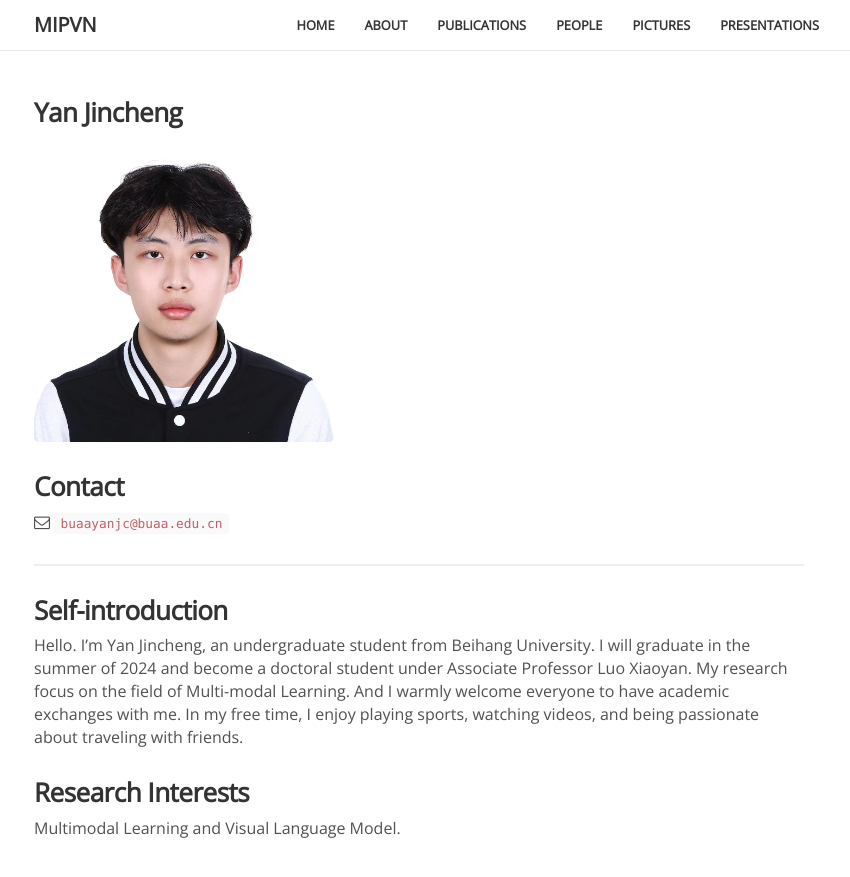
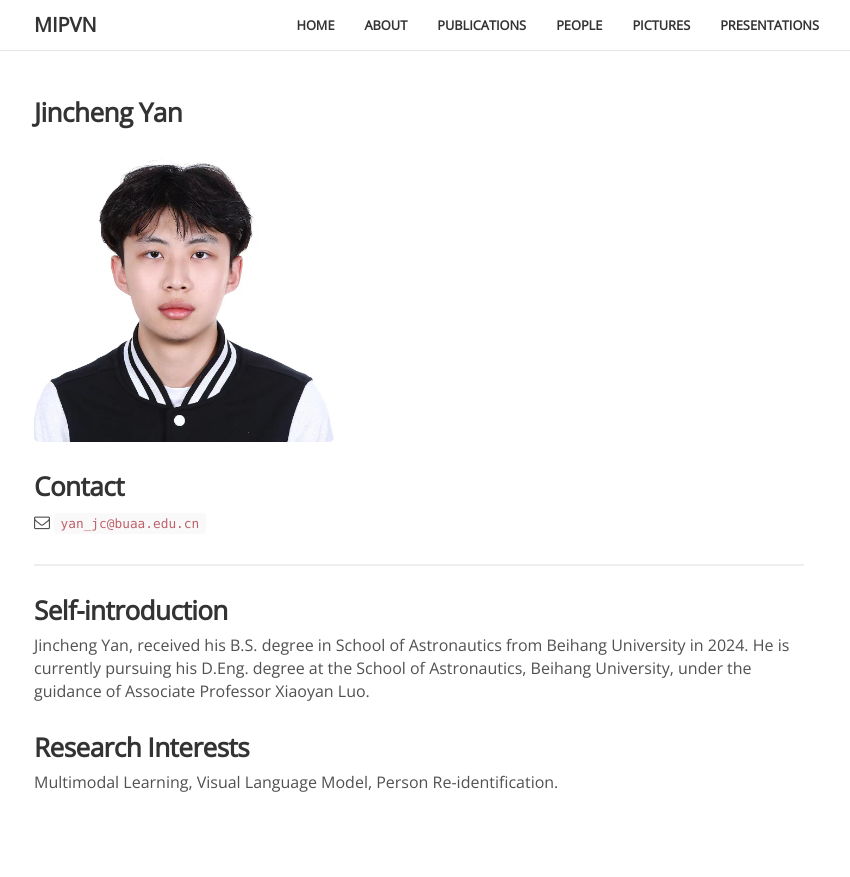
Before and after one commit to MIPVN/MIPVN.github.io, a Jekyll site: the page built from _people/jincheng_yan.md, in a window 1280 px wide. Shown: the top 877 px of the page, without its empty margins (221-1071 px from the left). Built offline with Jekyll 4.4.1, drawn with Linux system fonts in a browser that asks for light colours; nearby versions of some CDN libraries; comment, search, counter and statistics services are not loaded.

Commit message:
Modify resumes

```diff
--- a/_people/jincheng_yan.md
+++ b/_people/jincheng_yan.md
@@ -1,24 +1,24 @@
 ---
-name: Yan Jincheng
+name: Jincheng Yan
 position: gradstudent
 avatar: yjc.jpg
 joined: 2024
-title: Yan Jincheng
+title: Jincheng Yan
 ---
 
 <img width="300" src="{{site.baseurl}}/images/people/{{page.avatar}}" data-action="zoom">
 
 ### Contact
 
-<i class="fa fa-envelope-o"></i>  `buaayanjc@buaa.edu.cn`<br>
+<i class="fa fa-envelope-o"></i>  `yan_jc@buaa.edu.cn`<br>
 
 <hr>
 
 ### Self-introduction
 
-Hello. I'm Yan Jincheng, an undergraduate student from Beihang University. I will graduate in the summer of 2024 and become a doctoral student under Associate Professor Luo Xiaoyan. My research focus on the field of Multi-modal Learning. And I warmly welcome everyone to have academic exchanges with me. In my free time, I enjoy playing sports, watching videos, and being passionate about traveling with friends.
+Jincheng Yan, received his B.S. degree in School of Astronautics from Beihang University in 2024. He is currently pursuing his D.Eng. degree at the School of Astronautics, Beihang University, under the guidance of Associate Professor Xiaoyan Luo.
 
 
 ### Research Interests
 
-Multimodal Learning and Visual Language Model.
+Multimodal Learning, Visual Language Model, Person Re-identification.
```
Also changed, not shown: _people/feiyang_lu.md (+1 -1 lines).
